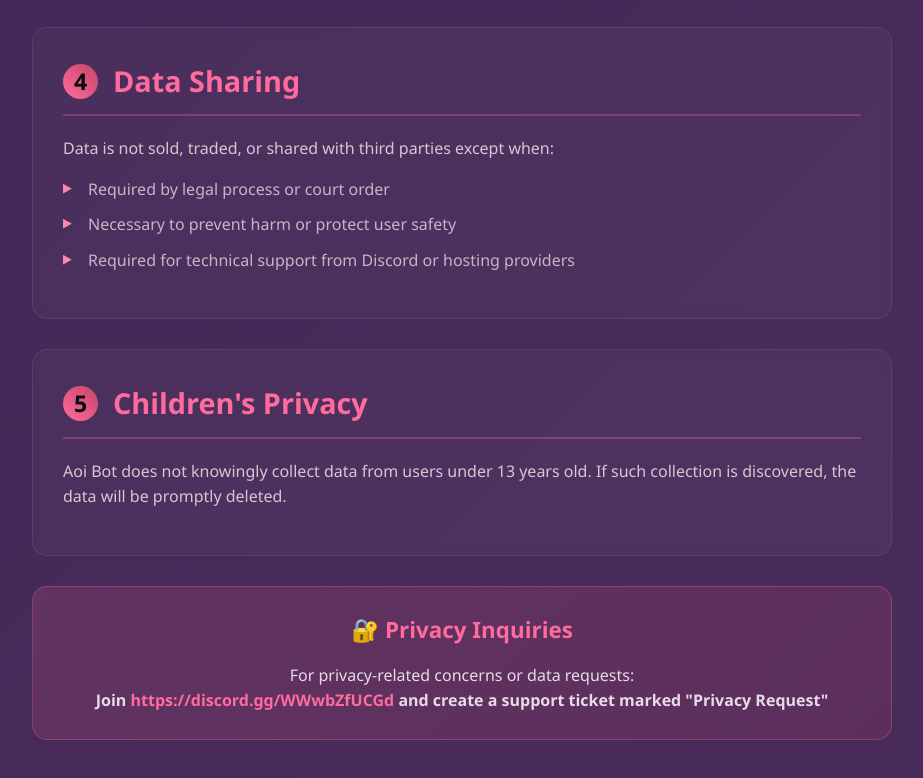
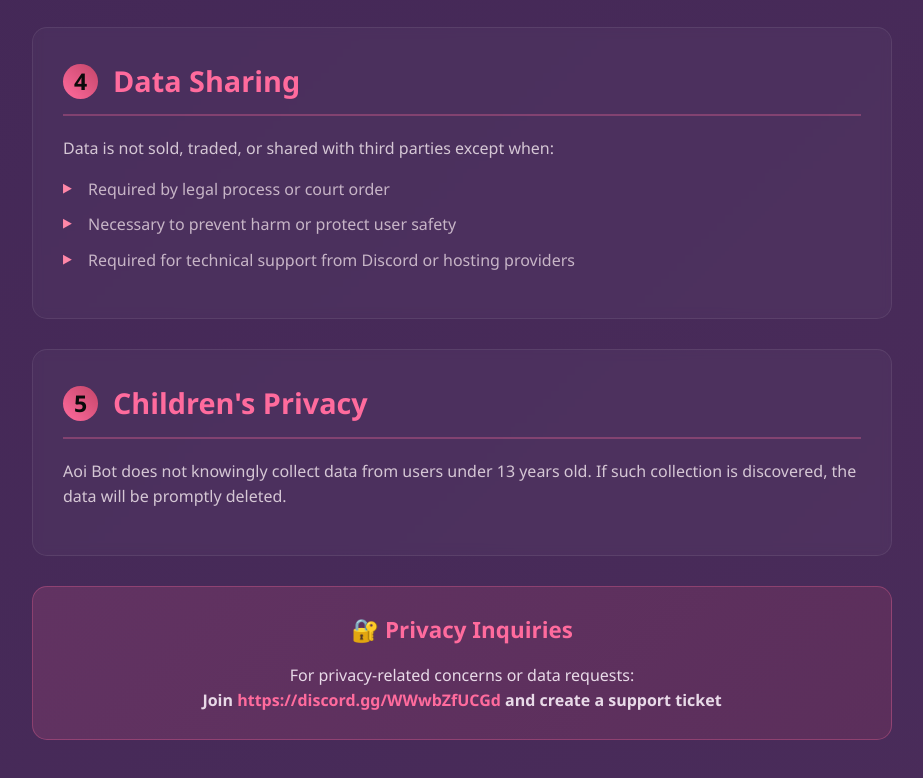
Before and after one commit to AriaVibes/AoiBotTOS, a plain HTML site: page index.html in a window 1280 px wide. Shown: the part 6695-7473 px from the top of the page, without its empty margins (178-1101 px from the left). Drawn offline with Linux system fonts and the light colour scheme.

Commit message:
Update index.html

```diff
--- a/index.html
+++ b/index.html
@@ -537,7 +537,7 @@
         <div class="contact-box">
             <h3>🔐 Privacy Inquiries</h3>
             <p>For privacy-related concerns or data requests:</p>
-            <p><strong>Join <a href="https://discord.gg/WWwbZfUCGd" target="_blank">https://discord.gg/WWwbZfUCGd</a> and create a support ticket marked "Privacy Request"</strong></p>
+            <p><strong>Join <a href="https://discord.gg/WWwbZfUCGd" target="_blank">https://discord.gg/WWwbZfUCGd</a> and create a support ticket</strong></p>
         </div>
     </div>
 </body>
```
